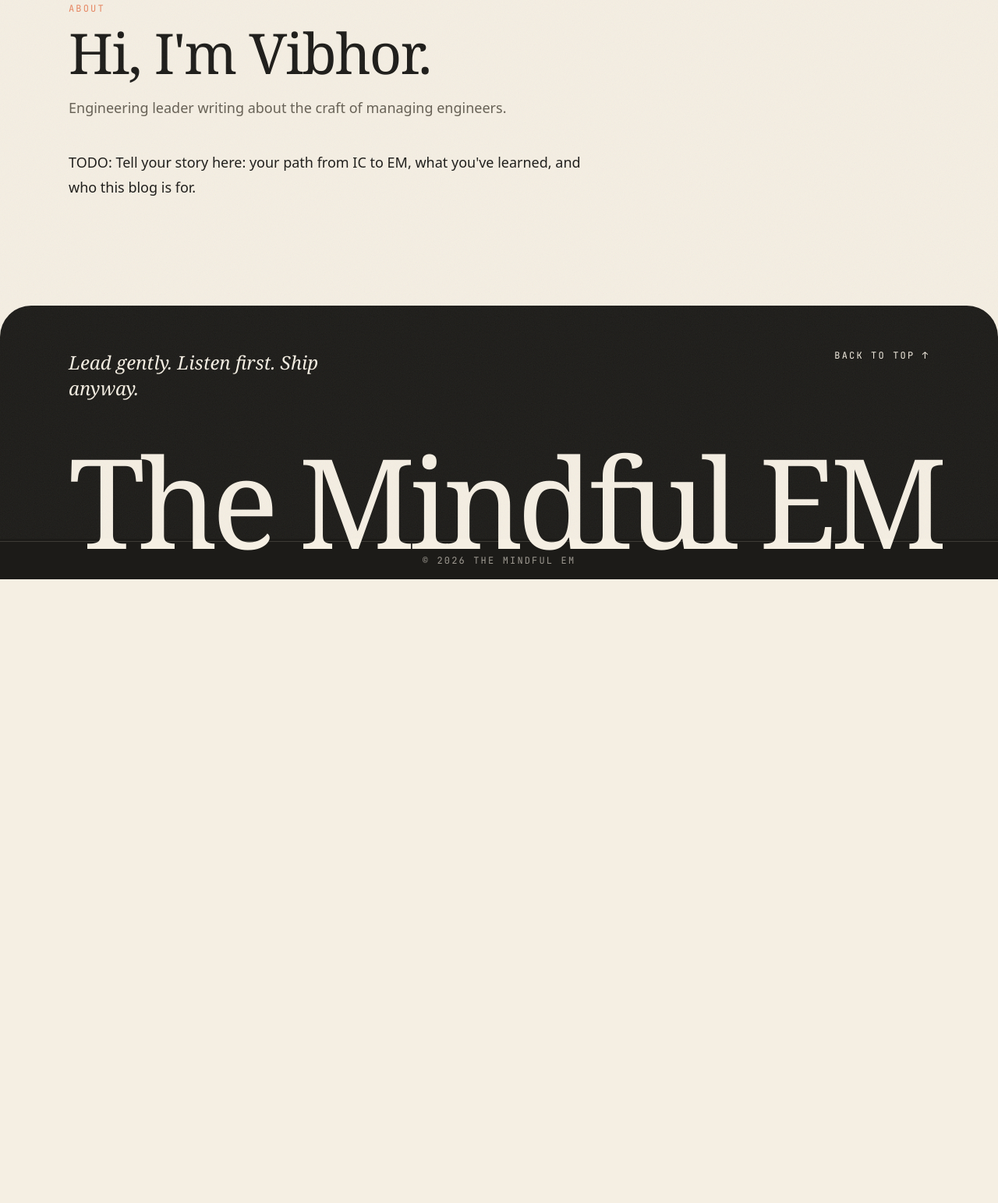
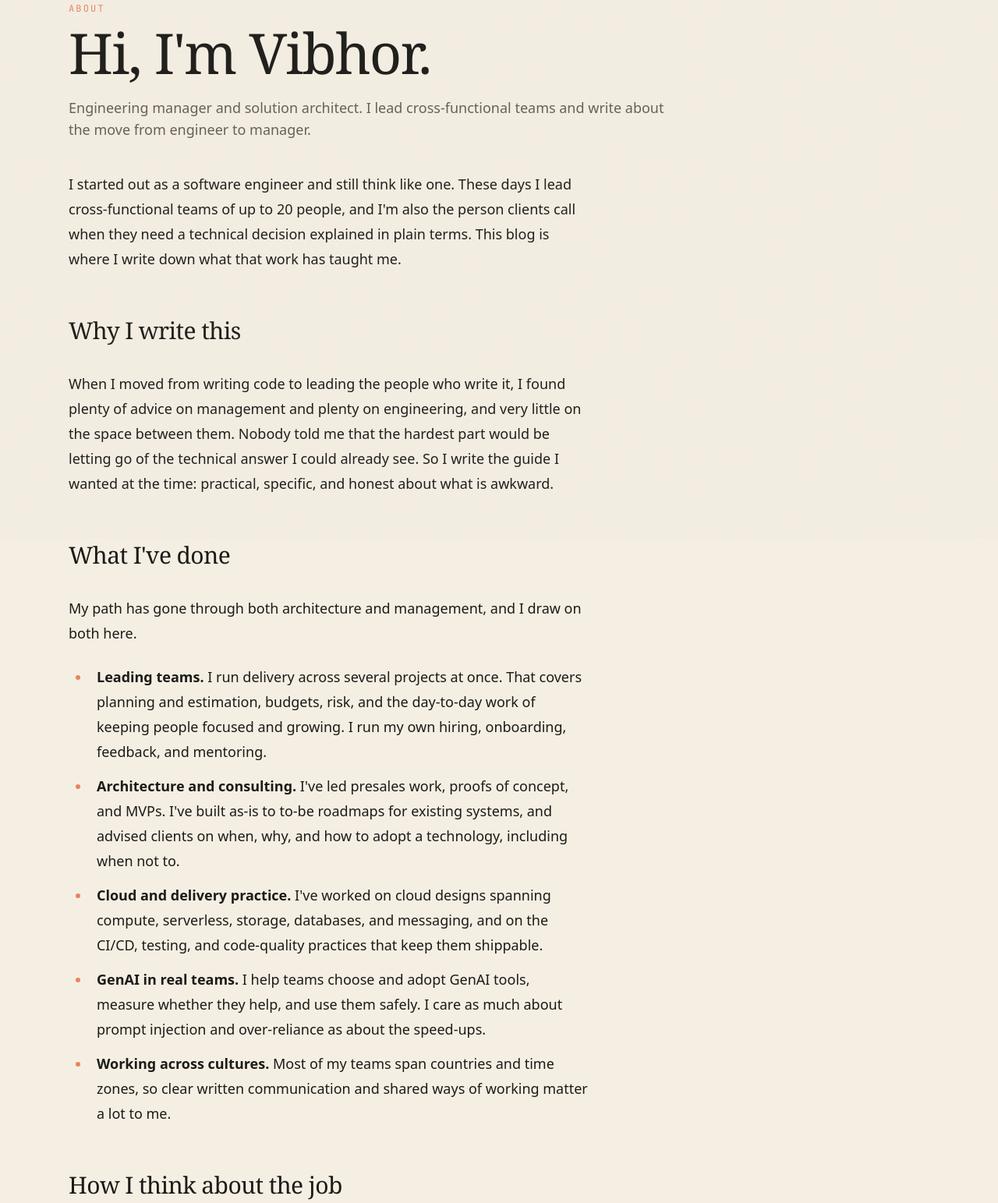
Before and after one commit to vibhorsingh11/em-blueprints, an Astro site: page /about in a window 1280 px wide. Shown: the part 109-1652 px from the top of the page at 78% size. Before the commit the page ends 852 px from the top, so only its background shows below. Built offline with nearby package versions, Linux system fonts and the light colour scheme; Astro itself is replaced by a stand-in of ours.

Commit message:
Updated the intro about section

```diff
--- a/src/consts.ts
+++ b/src/consts.ts
@@ -3,7 +3,7 @@ export const SITE_DESCRIPTION =
   'Practical frameworks, systems, and deep dives for transitioning from engineer to engineering manager.';
 export const AUTHOR = {
   name: 'Vibhor Singh',
-  bio: 'Engineering leader writing about the craft of managing engineers.',
+  bio: 'Engineering manager and solution architect. I lead cross-functional teams and write about the move from engineer to manager.',
 };
 // `slug` must match the folder name under src/content/resources. Remove `comingSoon` once a track has published articles.
 export const RESOURCE_TRACKS = [
--- a/src/pages/about.astro
+++ b/src/pages/about.astro
@@ -1,6 +1,7 @@
 ---
 import BaseLayout from '../layouts/BaseLayout.astro';
 import PageHeader from '../components/PageHeader.astro';
+import NewsletterForm from '../components/NewsletterForm.astro';
 import { AUTHOR } from '../consts';
 ---
 
@@ -8,8 +9,73 @@ import { AUTHOR } from '../consts';
   <PageHeader eyebrow="About" title={`Hi, I'm ${AUTHOR.name.split(' ')[0]}.`} intro={AUTHOR.bio} />
   <div class="prose prose-lg prose-mindful">
     <p>
-      TODO: Tell your story here: your path from IC to EM, what you've learned, and who this blog
-      is for.
+      I started out as a software engineer and still think like one. These days I lead
+      cross-functional teams of up to 20 people, and I'm also the person clients call when they
+      need a technical decision explained in plain terms. This blog is where I write down what
+      that work has taught me.
+    </p>
+
+    <h2>Why I write this</h2>
+    <p>
+      When I moved from writing code to leading the people who write it, I found plenty of advice
+      on management and plenty on engineering, and very little on the space between them. Nobody
+      told me that the hardest part would be letting go of the technical answer I could already
+      see. So I write the guide I wanted at the time: practical, specific, and honest about what
+      is awkward.
+    </p>
+
+    <h2>What I've done</h2>
+    <p>
+      My path has gone through both architecture and management, and I draw on both here.
+    </p>
+    <ul>
+      <li>
+        <strong>Leading teams.</strong> I run delivery across several projects at once. That
+        covers planning and estimation, budgets, risk, and the day-to-day work of keeping people
+        focused and growing. I run my own hiring, onboarding, feedback, and mentoring.
+      </li>
+      <li>
+        <strong>Architecture and consulting.</strong> I've led presales work, proofs of concept,
+        and MVPs. I've built as-is to to-be roadmaps for existing systems, and advised clients on
+        when, why, and how to adopt a technology, including when not to.
+      </li>
+      <li>
+        <strong>Cloud and delivery practice.</strong> I've worked on cloud designs spanning
+        compute, serverless, storage, databases, and messaging, and on the CI/CD, testing, and
+        code-quality practices that keep them shippable.
+      </li>
+      <li>
+        <strong>GenAI in real teams.</strong> I help teams choose and adopt GenAI tools, measure
+        whether they help, and use them safely. I care as much about prompt injection and
+        over-reliance as about the speed-ups.
+      </li>
+      <li>
+        <strong>Working across cultures.</strong> Most of my teams span countries and time
+        zones, so clear written communication and shared ways of working matter a lot to me.
+      </li>
+    </ul>
+
+    <h2>How I think about the job</h2>
+    <p>
+      I believe most team problems are system problems, not people problems. I would rather
+      fix an unclear process than blame the person caught in it. I take ownership when something
+      goes wrong, say so openly, and try to learn from it. I also like to coach more than I like
+      to instruct: ask a good question, then let the person find the answer.
+    </p>
+
+    <h2>Who this blog is for</h2>
+    <p>
+      Engineers wondering whether management is for them, new managers in their first year, and
+      experienced leads who want to compare notes. Nothing here is theory I haven't tried. Where
+      I'm drawing on someone else's research, I link to it, and where I got something wrong, I
+      say so.
+    </p>
+    <p>
+      If a post helped or you disagree with it, I'd like to hear from you. The best way to follow
+      along is the Sunday letter below.
     </p>
   </div>
+  <div class="mt-12">
+    <NewsletterForm />
+  </div>
 </BaseLayout>
```
